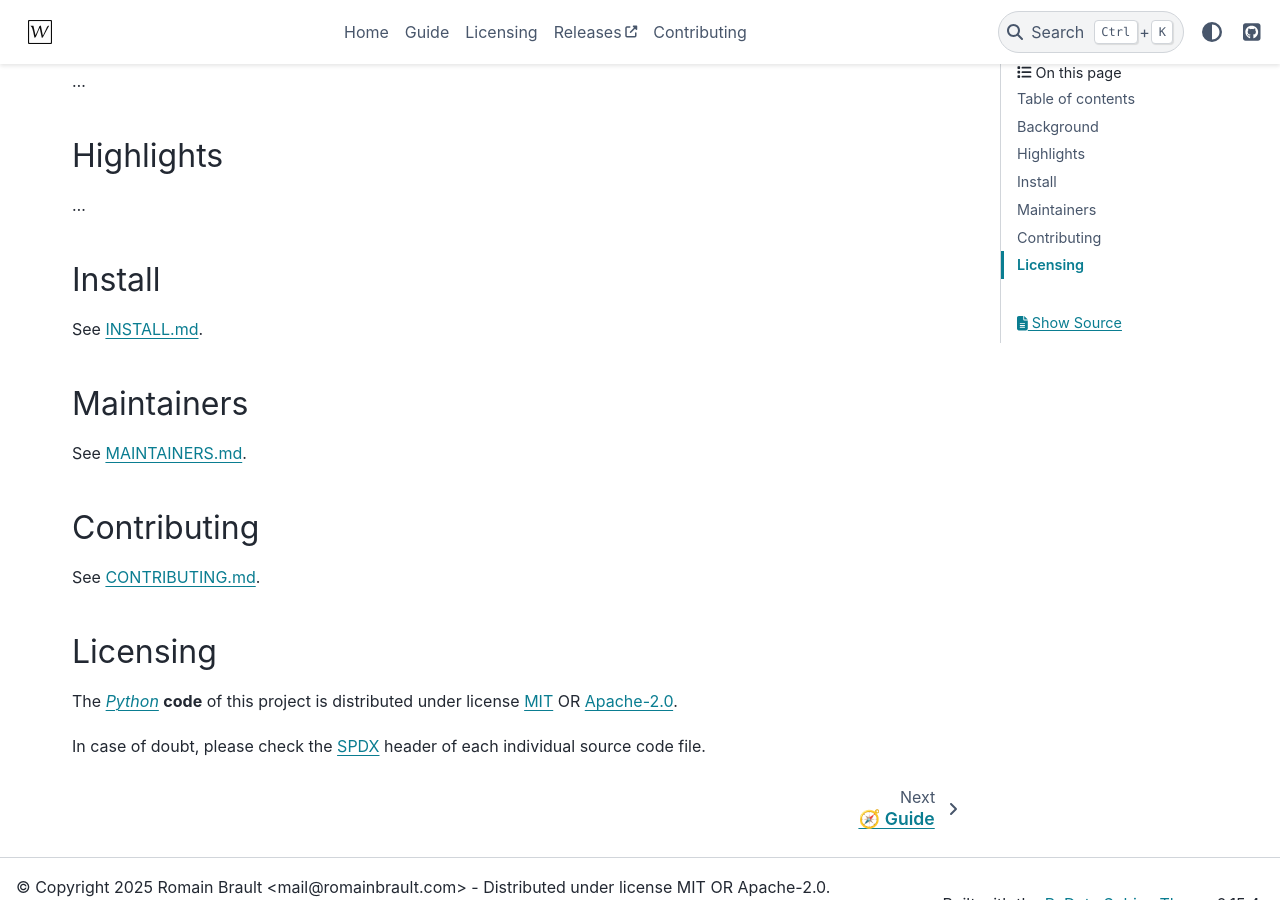
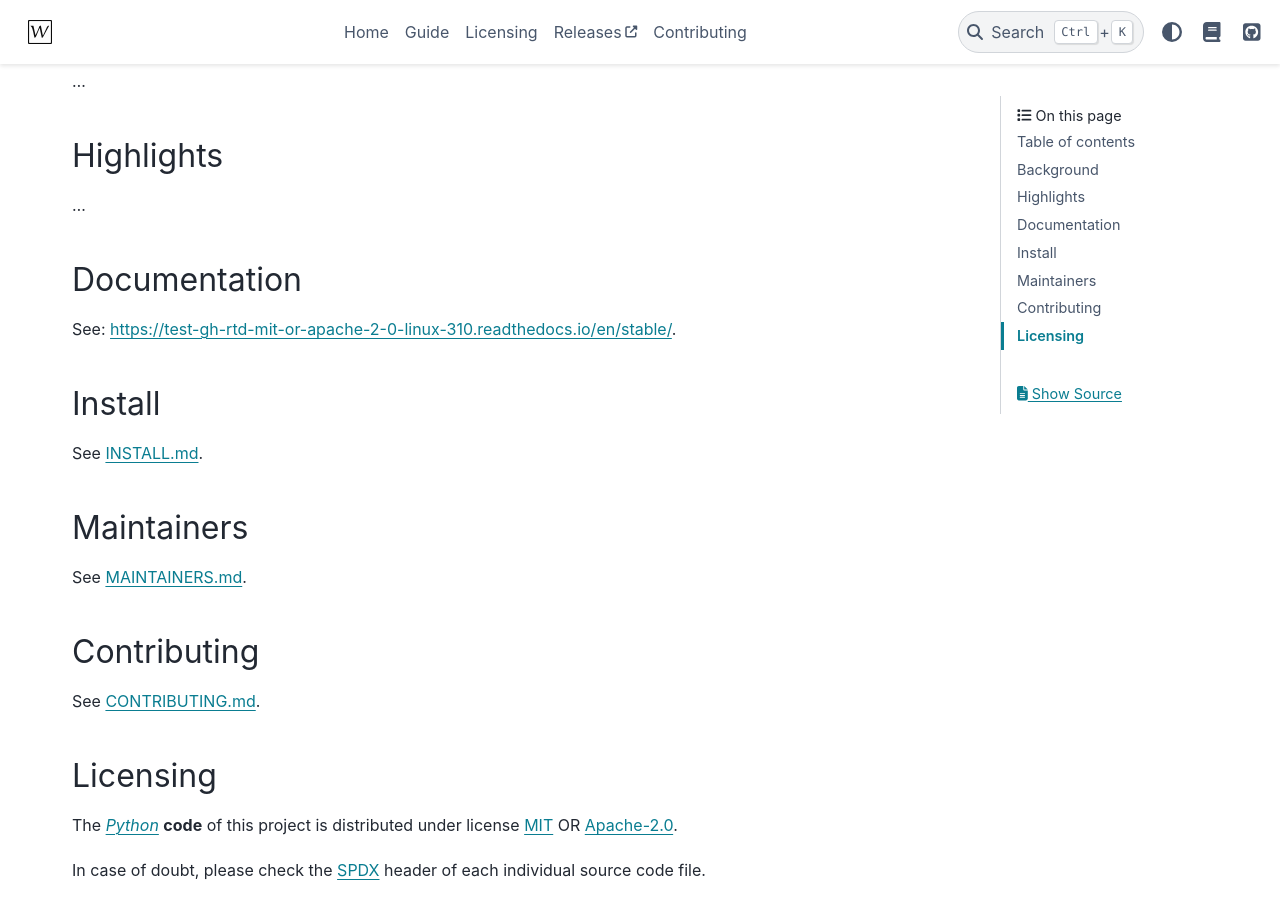
Before and after one commit to whiteprints-tests/test-gh-rtd-mit-or-apache-2-0-linux-310, a Sphinx documentation site: the page built from docs/index.md, in a window 1280 px wide and 900 px high, scrolled down 786 px. Built offline with Sphinx 7.4.7 and the PyData theme 0.15.4, drawn with Linux system fonts in a browser that asks for light colours; pages that are not in the unit, such as notebooks, are missing from menus; comment, search, counter and statistics services are not loaded.

Commit message:
feat: ✨ add ReadTheDocs integration

```diff
--- a/README.md
+++ b/README.md
@@ -18,6 +18,7 @@
         <a href="https://spdx.org/licenses"><img alt="license badge" src="https://img.shields.io/badge/📝_License-MIT OR Apache--2.0-4CAF50.svg"/></a>
         <a href="https://github.com/whiteprints-tests/test-gh-rtd-mit-or-apache-2-0-linux-310/discussions"><img alt="GitHub Discussions" src="https://img.shields.io/github/discussions/whiteprints-tests/test-gh-rtd-mit-or-apache-2-0-linux-310.svg?logo=GitHub"></a>
         <a href="https://api.reuse.software/info/github.com/whiteprints-tests/test-gh-rtd-mit-or-apache-2-0-linux-310"><img alt="REUSE status" src="https://api.reuse.software/badge/github.com/whiteprints-tests/test-gh-rtd-mit-or-apache-2-0-linux-310"/></a>
+        <a href='https://readthedocs.org/projects/test-gh-rtd-mit-or-apache-2-0-linux-310/'><img src='https://readthedocs.org/projects/test-gh-rtd-mit-or-apache-2-0-linux-310/badge/?version=latest' alt='Documentation Status' /></a>
         <a href="https://www.contributor-covenant.org/version/2/1/code_of_conduct/"><img alt="contributor covenant badge" src="https://img.shields.io/badge/Contributor_Covenant-2.1-4BAAAA.svg?logo=contributorcovenant"/></a>
     </p>
 </div>
@@ -38,6 +39,10 @@
 ## Highlights
 
 ...
+
+## Documentation
+
+See: https://test-gh-rtd-mit-or-apache-2-0-linux-310.readthedocs.io/en/stable/.
 
 ## Install
 
--- a/docs/conf.py
+++ b/docs/conf.py
@@ -6,6 +6,7 @@
 
 # pylint: disable=invalid-name
 
+import os
 from importlib import metadata
 from pathlib import Path
 
@@ -53,9 +54,19 @@
 html_logo = "_static/logo.svg"
 html_static_path = ["_static"]
 html_extra_path = []
+html_baseurl = os.environ.get("READTHEDOCS_CANONICAL_URL", "/")
+html_js_files = [
+    "readthedocs.js",
+]
 html_theme = "pydata_sphinx_theme"
 html_theme_options = {
     "icon_links": [
+        {
+            "name": "ReadTheDocs",
+            "url": "https://readthedocs.org/projects/test-gh-rtd-mit-or-apache-2-0-linux-310",
+            "icon": "fa-solid fa-book",
+            "type": "fontawesome",
+        },
         {
             "name": "GitHub",
             "url": (
@@ -103,4 +114,6 @@
 exclude_patterns = [
     "_autoapi_templates/**",
 ]
-linkcheck_ignore = []
+linkcheck_ignore = [
+    r"https://.*\.readthedocs\.io/en/stable/",
+]
```
Also changed, not shown: docs/readthedocs.js (added, +11 -0 lines), .readthedocs.yml (added), 3 other files.
